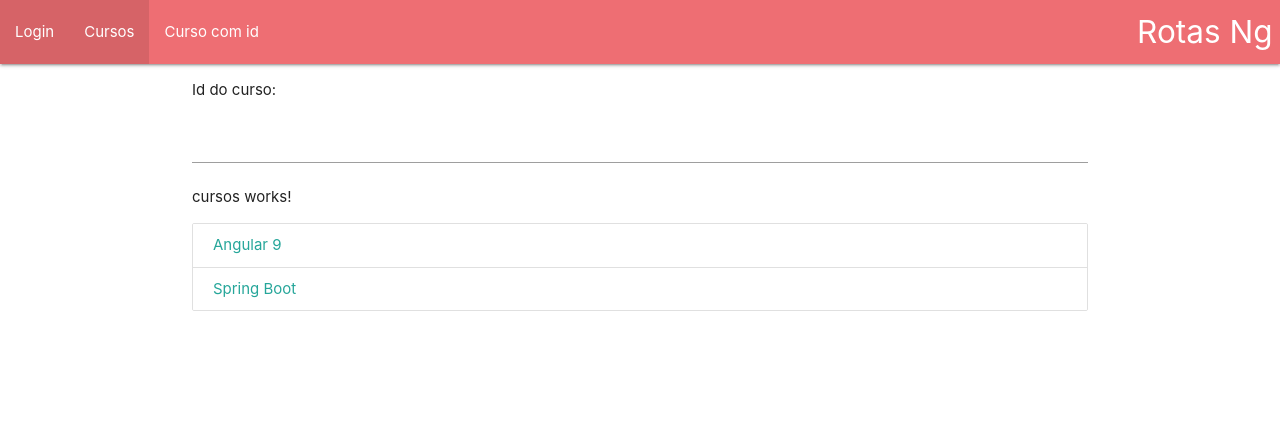
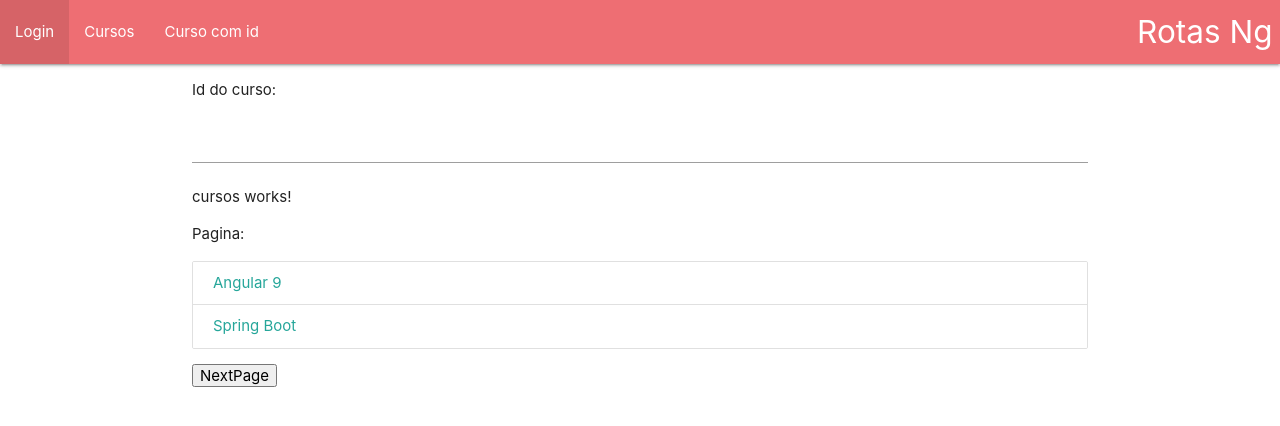
Before and after one commit to cleiltonoliveira/angular-course, an Angular app in the folder rotas/: page /cursos in a window 1280 px wide. Shown: the top 426 px of the page. Built offline with nearby package versions, Linux system fonts and the light colour scheme.

Commit message:
defining and extracting url parameters (query)

```diff
--- a/rotas/src/app/app.component.html
+++ b/rotas/src/app/app.component.html
@@ -3,7 +3,7 @@
         <a routerLink="" class="brand-logo right">Rotas Ng</a>
         <ul id="nav-mobile" class="left hide-on-med-and-down">
             <li routerLinkActive="active"><a routerLink="/login">Login</a></li>
-            <li routerLinkActive="active"><a routerLink="/cursos">Cursos</a></li>
+            <li routerLinkActive="active"><a routerLink="/cursos" [queryParams]="{pagina: 1}">Cursos</a></li>
             <li routerLinkActive="active"><a [routerLink]="['curso', idCurso.value]">Curso com id</a></li>
         </ul>
     </div>
--- a/rotas/src/app/cursos/cursos.component.html
+++ b/rotas/src/app/cursos/cursos.component.html
@@ -1,6 +1,9 @@
 <p>cursos works!</p>
 
+<p>Pagina: {{ pagina }}</p>
 <div class="collection">
     <a class="collection-item" *ngFor="let curso of cursos" [routerLink]="['/curso', curso.id]">{{ curso.nome }}</a>
 
 </div>
+
+<button (click)="proximaPagina()">NextPage</button>
--- a/rotas/src/app/cursos/cursos.component.ts
+++ b/rotas/src/app/cursos/cursos.component.ts
@@ -1,5 +1,7 @@
 import { Component, OnInit } from '@angular/core';
 import { CursosService } from './cursos.service';
+import { ActivatedRoute, Router } from '@angular/router';
+import { Subscription } from 'rxjs';
 
 @Component({
   selector: 'app-cursos',
@@ -9,10 +11,23 @@ import { CursosService } from './cursos.service';
 export class CursosComponent implements OnInit {
 
   cursos: any[];
-  constructor(private cursosService: CursosService) { }
+  pagina: number;
+  inscricao: Subscription;
+
+  constructor(private route: ActivatedRoute, private router: Router, private cursosService: CursosService) { }
 
   ngOnInit(): void {
-    this.cursos =  this.cursosService.getCursos();
+    this.cursos = this.cursosService.getCursos();
+
+    this.inscricao = this.route.queryParams.subscribe((queryParams: any) => {
+      this.pagina = queryParams['pagina'];
+    });
   }
 
+  ngOnDestroy() {
+    this.inscricao.unsubscribe();
+  }
+  proximaPagina() {
+    this.router.navigate(['/cursos'], { queryParams: { 'pagina': ++this.pagina } });
+  }
 }
```
